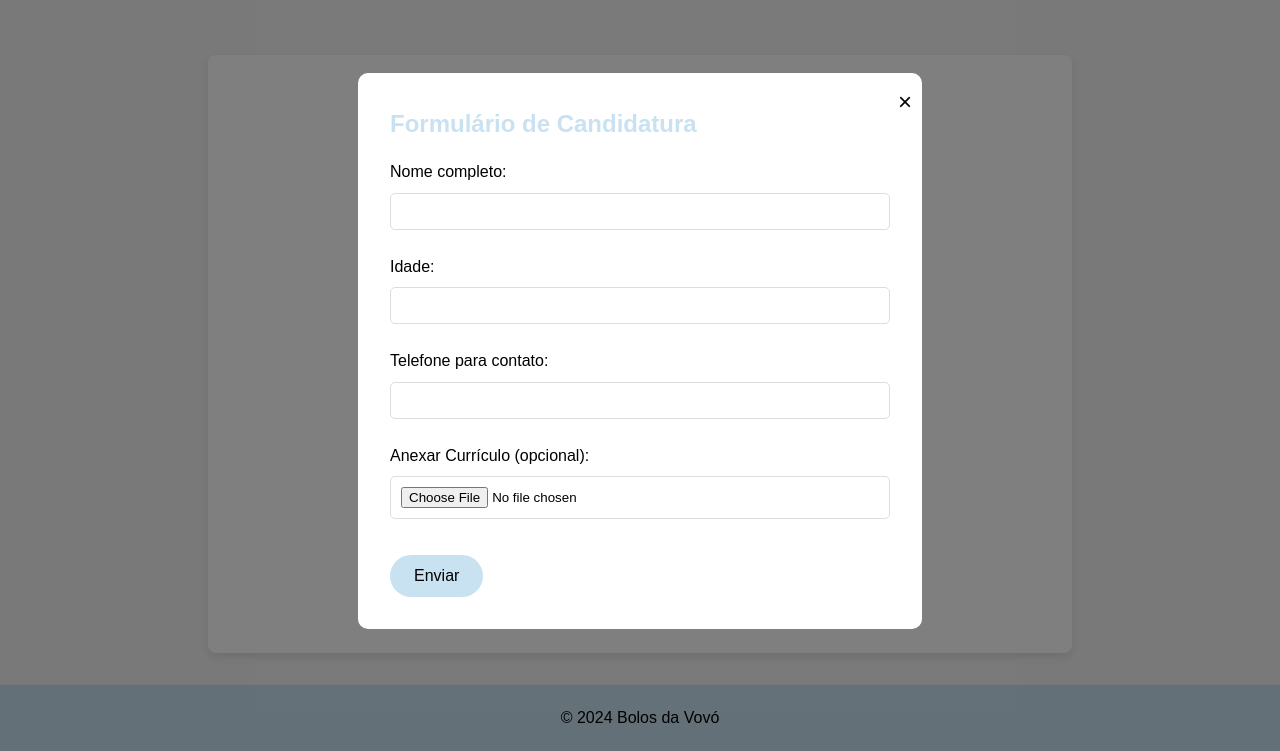
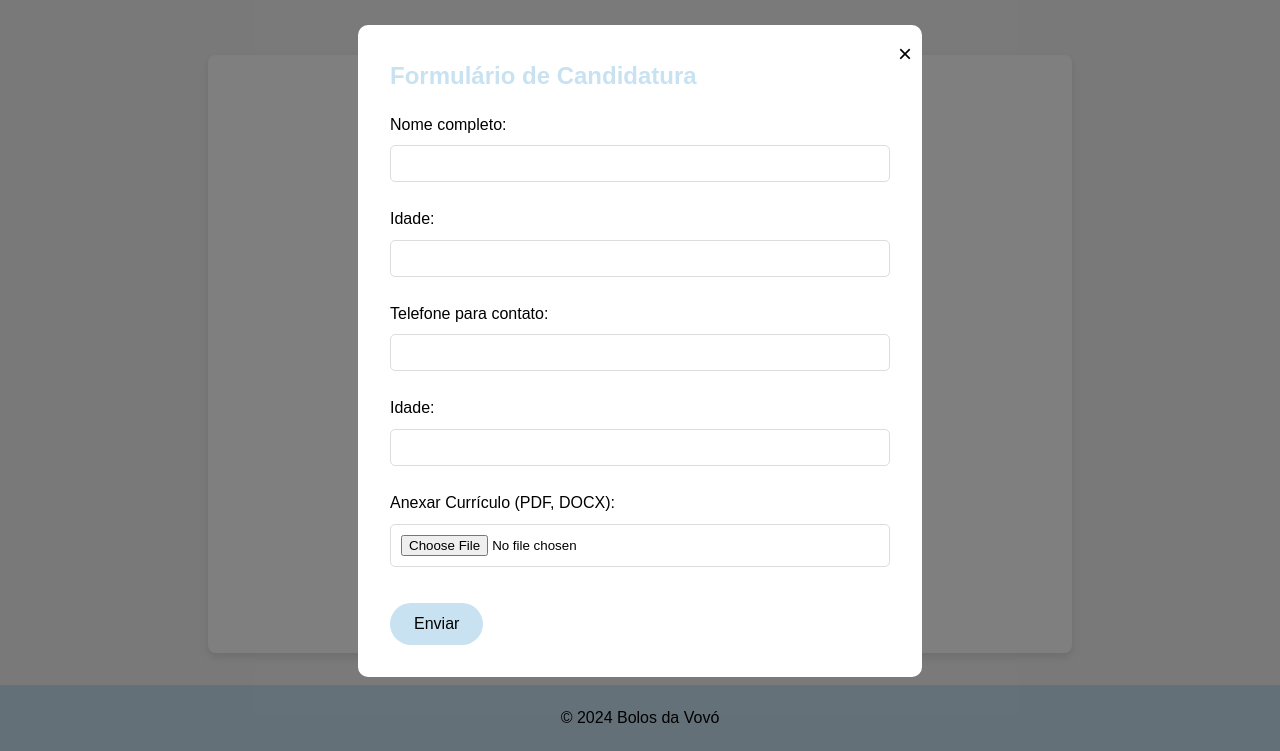
Before and after one commit to erickmth/bolosdavov-, a plain HTML site: page recrutamento.html in a window 1280 px wide. Both pictures are taken after a click on the button "Candidatar-se". Shown: the part 49-800 px from the top of the page. Drawn offline with Linux system fonts and the light colour scheme.

Commit message:
Update recrutamento.html

```diff
--- a/recrutamento.html
+++ b/recrutamento.html
@@ -59,8 +59,12 @@
                 <label for="phone">Telefone para contato:</label>
                 <input type="text" id="phone" name="phone" required>
 
-                <label for="curriculum">Anexar Currículo (opcional):</label>
-                <input type="file" id="curriculum" name="curriculum" accept=".pdf,.doc,.docx">
+<label for="age">Idade:</label>
+<input type="number" id="age" name="age" min="16" required>
+
+<label for="curriculum">Anexar Currículo (PDF, DOCX):</label>
+<input type="file" id="curriculum" name="curriculum" accept=".pdf,.doc,.docx">
+
 
                 <button type="submit" class="btn">Enviar</button>
             </form>
```
